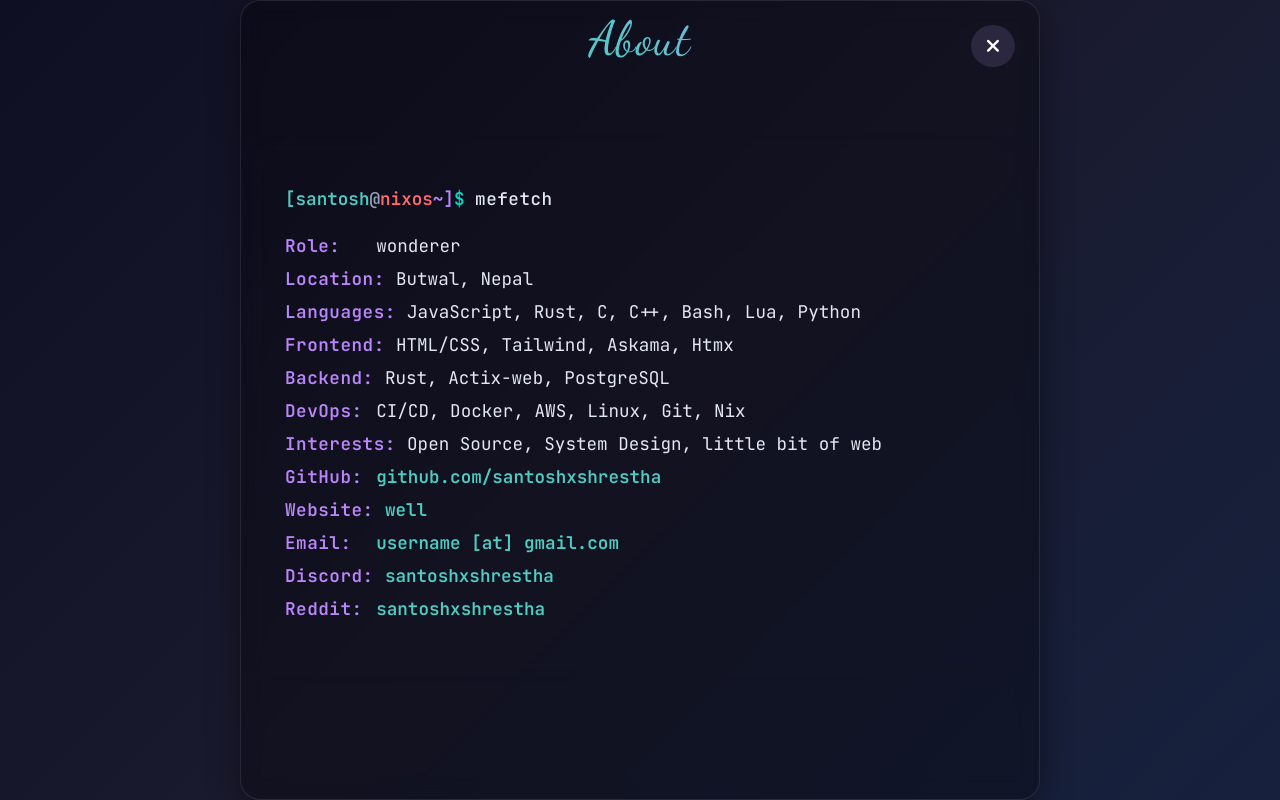
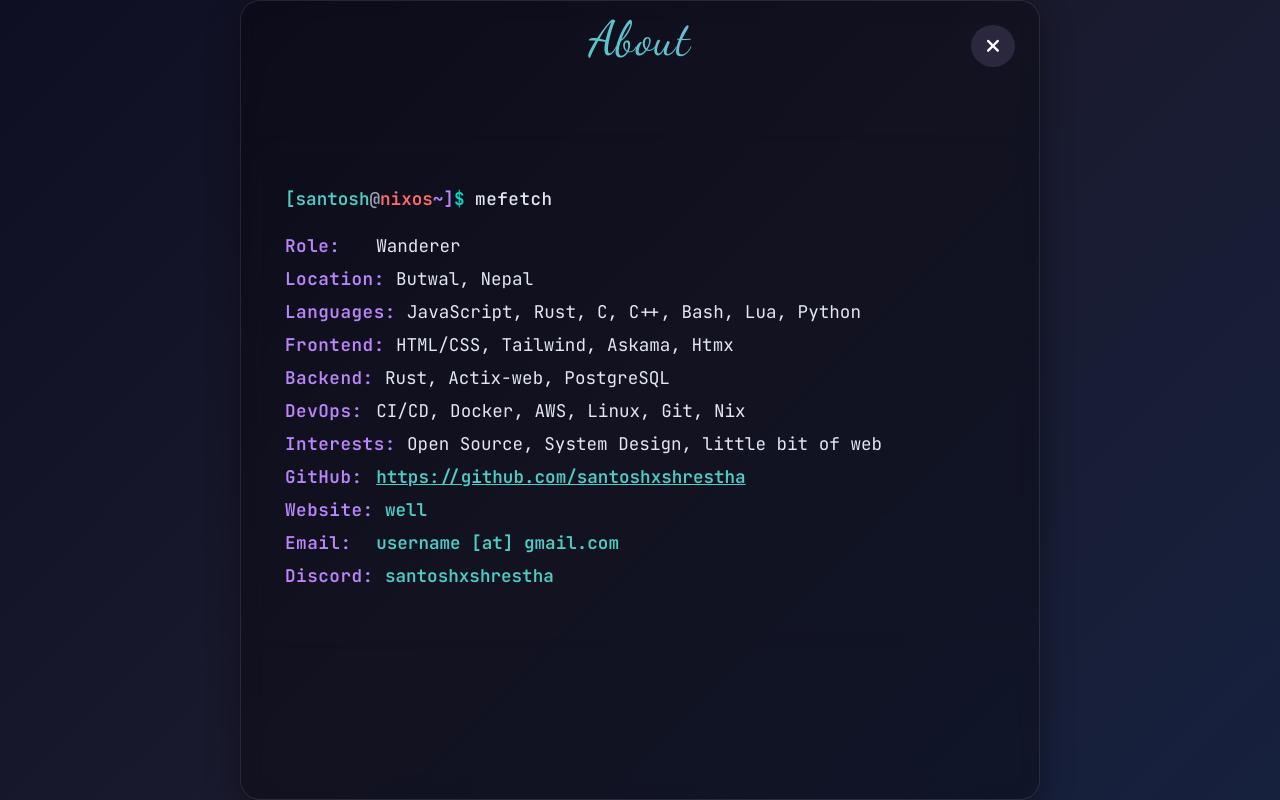
Before and after one commit to santoshxshrestha/santoshxshrestha.tech, a Next.js app: page /about in a window 1280 px wide. Built offline with nearby package versions, Linux system fonts and the light colour scheme.

Commit message:
Update about page content and remove GitHub from home navigation

```diff
--- a/app/about/page.tsx
+++ b/app/about/page.tsx
@@ -12,7 +12,7 @@ export default function About() {
 
   const infoData = [
     { label: "Name:", value: "Santosh Shrestha" },
-    { label: "Role:", value: "wonderer" },
+    { label: "Role:", value: "Wanderer" },
     { label: "Location:", value: "Butwal, Nepal" },
     {
       label: "Languages:",
@@ -25,11 +25,10 @@ export default function About() {
       label: "Interests:",
       value: "Open Source, System Design, little bit of web",
     },
-    { label: "GitHub:", value: "github.com/santoshxshrestha", highlight: true },
+    { label: "GitHub:", value: "https://github.com/santoshxshrestha", highlight: true, url: "https://github.com/santoshxshrestha" },
     { label: "Website:", value: "well", highlight: true },
     { label: "Email:", value: "username [at] gmail.com", highlight: true },
     { label: "Discord:", value: "santoshxshrestha", highlight: true },
-    { label: "Reddit:", value: "santoshxshrestha", highlight: true },
   ];
 
   useEffect(() => {
@@ -109,9 +108,21 @@ export default function About() {
               className={`info-line ${visibleLines.includes(index) ? "" : "hidden"}`}
             >
               <span className="label">{info.label}</span>{" "}
-              <span className={`value ${info.highlight ? "highlight" : ""}`}>
-                {info.value}
-              </span>
+              {info.url ? (
+                <a
+                  href={info.url}
+                  target="_blank"
+                  rel="noopener noreferrer"
+                  className={`value ${info.highlight ? "highlight" : ""}`}
+                  style={{ textDecoration: 'underline', cursor: 'pointer' }}
+                >
+                  {info.value}
+                </a>
+              ) : (
+                <span className={`value ${info.highlight ? "highlight" : ""}`}>
+                  {info.value}
+                </span>
+              )}
             </div>
           ))}
         </div>
--- a/app/page.tsx
+++ b/app/page.tsx
@@ -105,15 +105,6 @@ export default function Home() {
       <nav className="nav">
         <Link href="/projects">Projects</Link>
         <Link href="/about">About me</Link>
-        <a
-          href="https://github.com/santoshxshrestha"
-          target="_blank"
-          rel="noopener noreferrer"
-          style={{ display: 'flex', alignItems: 'center', gap: '0.5rem' }}
-        >
-          <Image src="/github.svg" alt="GitHub" width={20} height={20} />
-          GitHub
-        </a>
       </nav>
 
       <ul className="pointless webring">
```
